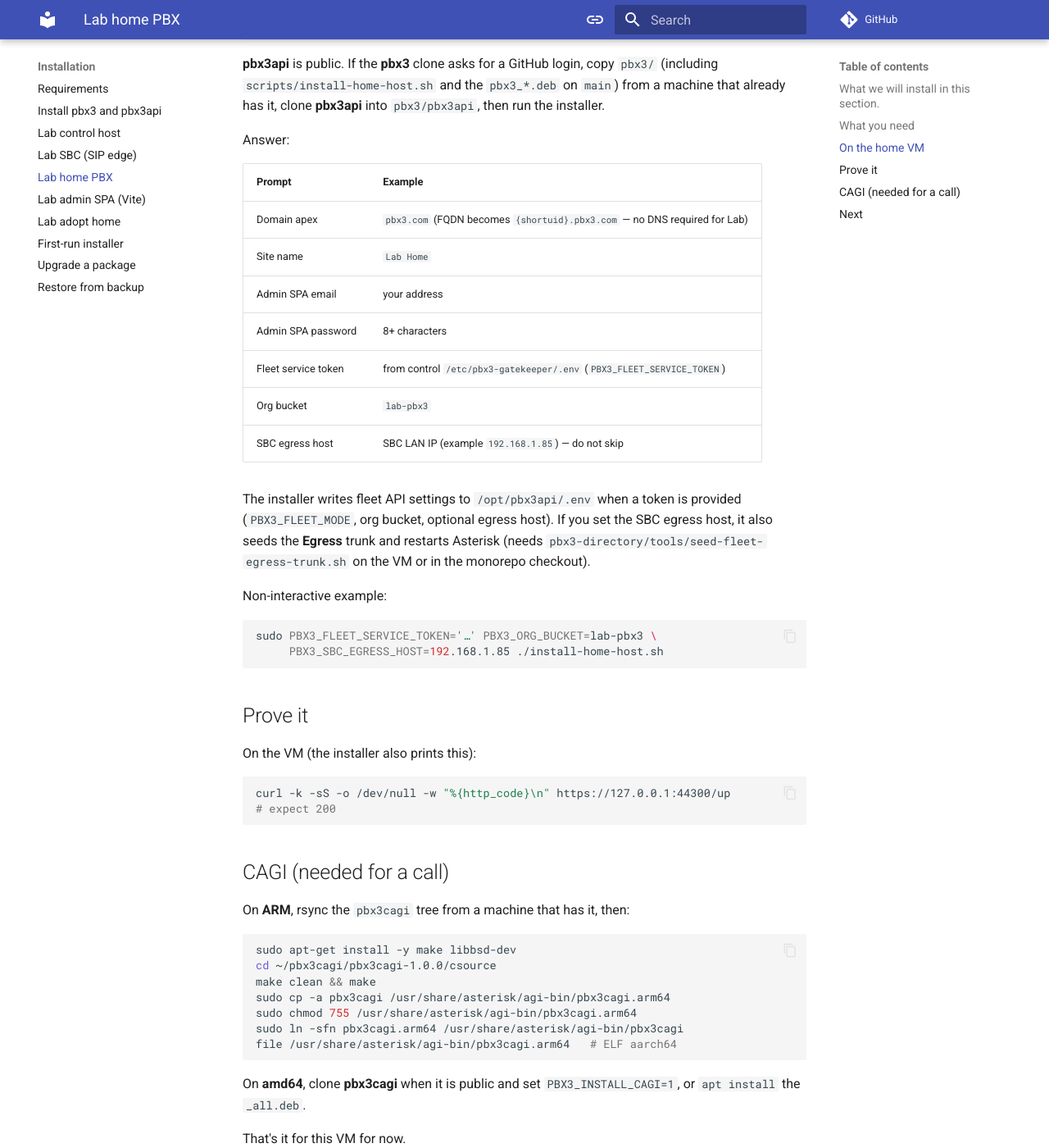
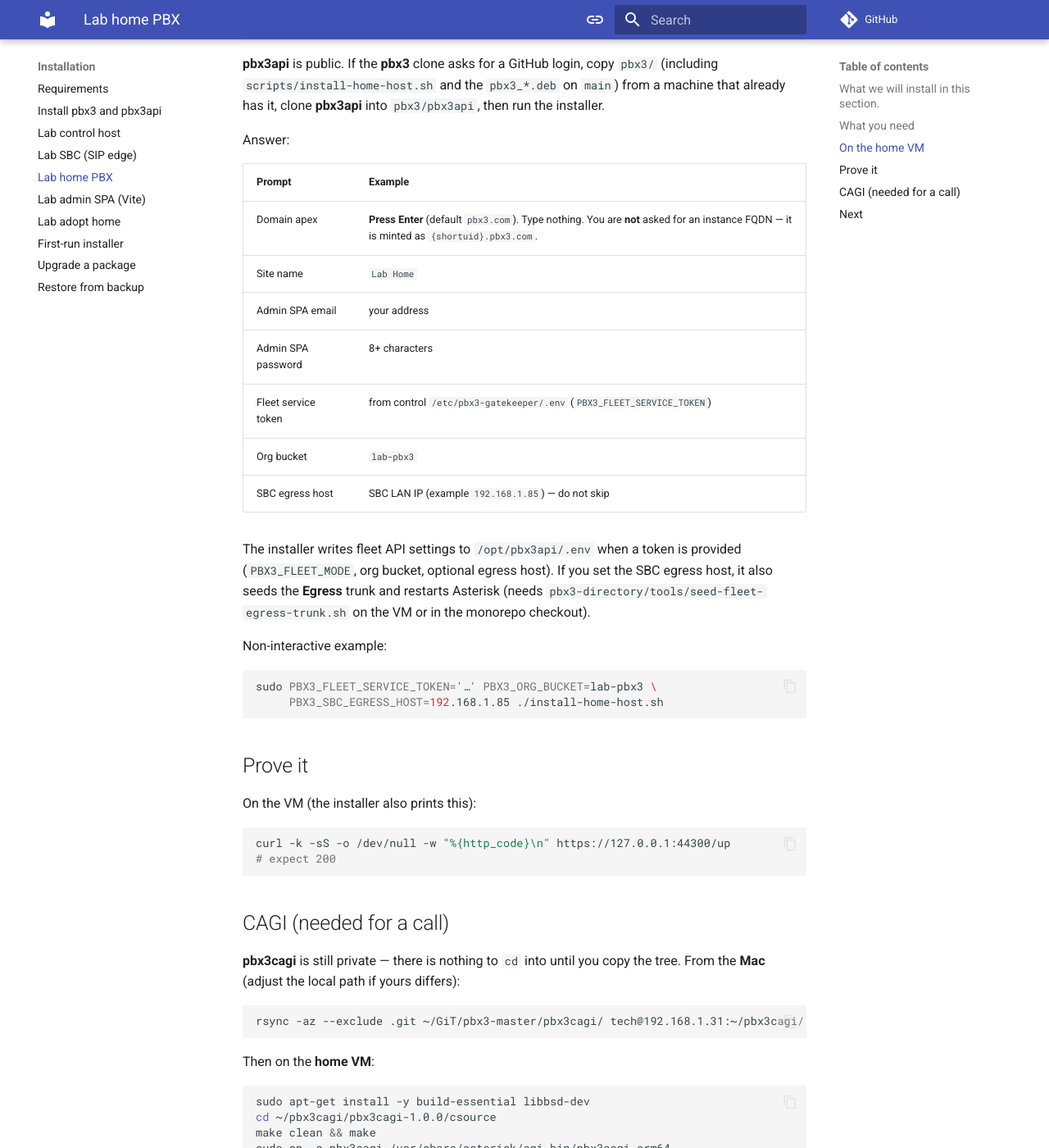
Before and after one commit to aelintra/pbx3-docs, an MkDocs documentation site: the page built from docs/installation/install-lab-home.md, in a window 1280 px wide and 1400 px high, scrolled down 1283 px. Shown: the whole window at 82% size. Built offline with MkDocs 1.6.1 and Material for MkDocs 9.7.7, drawn with Linux system fonts in a browser that asks for light colours; comment, search, counter and statistics services are not loaded.

Commit message:
Clarify Lab home CAGI rsync, Register instance, and the exact fleet token paste.
Walkers missed the private CAGI copy and typed a second Filament token.

Co-authored-by: Cursor <cursoragent@cursor.com>

````diff
--- a/docs/installation/install-lab-home.md
+++ b/docs/installation/install-lab-home.md
@@ -43,7 +43,7 @@ Answer:
 
 | Prompt | Example |
 |--------|---------|
-| Domain apex | `pbx3.com` (FQDN becomes `{shortuid}.pbx3.com` — no DNS required for Lab) |
+| Domain apex | **Press Enter** (default `pbx3.com`). Type nothing. You are **not** asked for an instance FQDN — it is minted as `{shortuid}.pbx3.com`. |
 | Site name | `Lab Home` |
 | Admin SPA email | your address |
 | Admin SPA password | 8+ characters |
@@ -71,10 +71,16 @@ curl -k -sS -o /dev/null -w "%{http_code}\n" https://127.0.0.1:44300/up
 
 ## CAGI (needed for a call)
 
-On **ARM**, rsync the `pbx3cagi` tree from a machine that has it, then:
+**pbx3cagi** is still private — there is nothing to `cd` into until you copy the tree. From the **Mac** (adjust the local path if yours differs):
 
 ```bash
-sudo apt-get install -y make libbsd-dev
+rsync -az --exclude .git ~/GiT/pbx3-master/pbx3cagi/ tech@192.168.1.31:~/pbx3cagi/
+```
+
+Then on the **home VM**:
+
+```bash
+sudo apt-get install -y build-essential libbsd-dev
 cd ~/pbx3cagi/pbx3cagi-1.0.0/csource
 make clean && make
 sudo cp -a pbx3cagi /usr/share/asterisk/agi-bin/pbx3cagi.arm64
````
Also changed, not shown: docs/installation/install-lab-adopt.md (+1 -1 lines), docs/installation/install-lab-sbc.md (+1 -1 lines).
